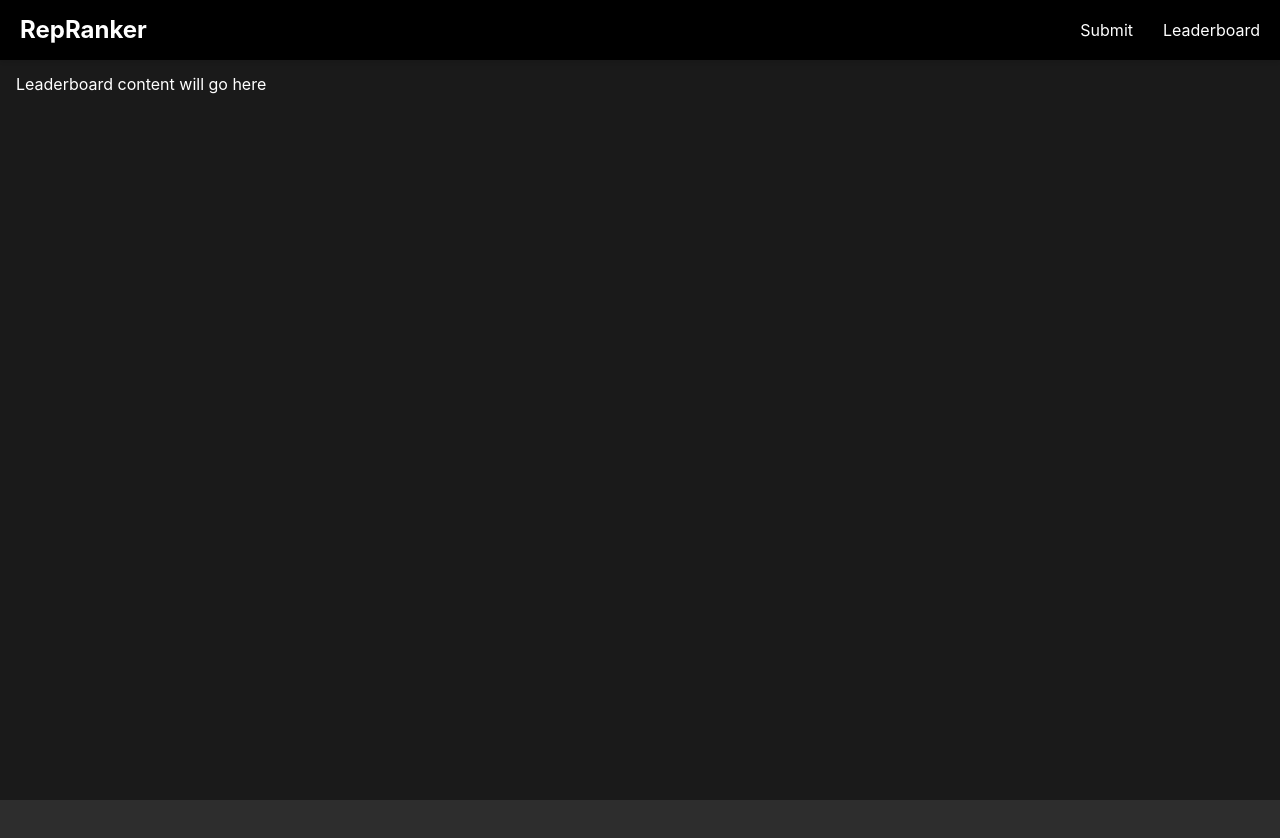
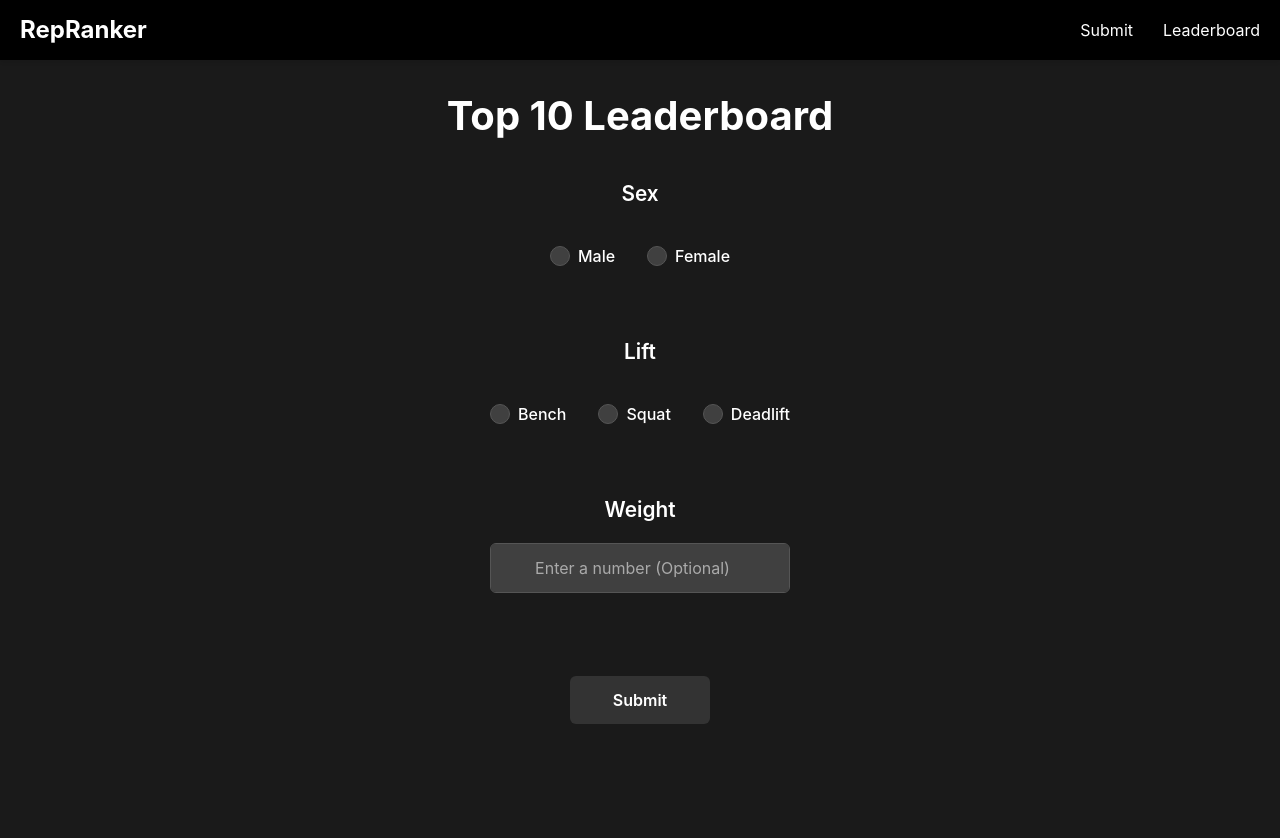
Before and after one commit to shabebe11/RepRanker, a React (Vite) app in the folder frontend/: page /leaderboard in a window 1280 px wide. Shown: the top 838 px of the page. Before the commit the page ends 800 px from the top, so only its background shows below. Built offline with nearby package versions, Linux system fonts and the light colour scheme.

Commit message:
added logic for leaderboard preference submission

```diff
--- a/frontend/src/components/Leaderboard.jsx
+++ b/frontend/src/components/Leaderboard.jsx
@@ -1,12 +1,101 @@
-import React from 'react';
+import React, {useState} from 'react';
 import '../styles/Leaderboard.css';
+import axios from "axios";
+import {Button, Form, Table} from "react-bootstrap";
 
 const Leaderboard = () => {
+    const [lift, setLift] = useState('')
+    const [sex, setSex] = useState('')
+    const [weight, setWeight] = useState('')
 
-  return (
-    <div className="p-3">
-      <h1 className="text-center">Leaderboard</h1>
-      <p>Leaderboard content will go here</p>
+    const [leaderboard, setLeaderboard] = useState([])
+    const [isSubmitted, setIsSubmitted] = useState(false)
+
+    const handleSubmit = (e) => {
+        event.preventDefault()
+        setIsSubmitted(true)
+        axios.get('http://localhost:8080/api/users/leaderboard',
+            {
+                params:
+                    {
+                        lift: lift,
+                        sex: sex,
+                        weight: weight ? weight : null
+                    }
+            }).then((response) => {
+                setLeaderboard(response.data)
+            }
+        )
+    }
+
+    if (isSubmitted) {
+        return (
+            <div>
+                <br/><br/><br/><br/>
+                Under construction
+            </div>
+        )
+    }
+
+    return (
+        <div className="submit-form-container">
+        <h1 className="text-center"> Top 10 Leaderboard</h1>
+        <form onSubmit={handleSubmit}>
+            <div className="form-section">
+                <h2 className={"mt-3"}><Form.Label>Sex</Form.Label></h2>
+                <div className="radio-group">
+                    <Form.Check
+                        type="radio"
+                        label="Male"
+                        checked={sex === "male"}
+                        onChange={(e) => setSex("male")}
+                    />
+                    <Form.Check
+                        type="radio"
+                        label="Female"
+                        checked={sex === "female"}
+                        onChange={(e) => setSex("female")}
+                    />
+                </div>
+            </div>
+            <div className="form-section">
+                <h2><Form.Label>Lift</Form.Label></h2>
+                <div className="radio-group">
+                    <Form.Check
+                        type="radio"
+                        label="Bench"
+                        checked={lift === "bench"}
+                        onChange={(e) => setLift("bench")}
+                    />
+                    <Form.Check
+                        type="radio"
+                        label="Squat"
+                        checked={lift === "squat"}
+                        onChange={(e) => setLift("squat")}
+                        />
+                        <Form.Check
+                            type="radio"
+                            label="Deadlift"
+                            checked={lift === "deadlift"}
+                            onChange={(e) => setLift("deadlift")}
+                        />
+                    </div>
+                </div>
+                <div className="form-section">
+                    <h2><Form.Label> Weight </Form.Label></h2>
+                    <Form.Control
+                        type="number"
+                        placeholder="Enter a number (Optional)"
+                        value={weight}
+                        onChange={(e) => setWeight(e.target.value)}
+                    />
+                </div>
+            <div className="form-section">
+                <Button type="submit"> Submit </Button>
+            </div>
+        </form>
+
+
     </div>
   );
 };
--- a/frontend/src/components/SubmitForm.jsx
+++ b/frontend/src/components/SubmitForm.jsx
@@ -17,7 +17,7 @@ const SubmitForm = () => {
   const [newSquat, setNewSquat] = useState(0);
   const [newDeadlift, setNewDeadlift] = useState(0);
 
-  const [isSubmitted, setIsSubmitted] = useState(true);
+  const [isSubmitted, setIsSubmitted] = useState(false);
   const [submittedPerson, setSubmittedPerson] = useState({});
 
   const handleSubmit = (event) => {
@@ -37,7 +37,7 @@ const SubmitForm = () => {
 
     setSubmittedPerson(personToSubmit)
 
-    // axios.post('http://localhost:8080/api/users/submit', personToSubmit);
+    axios.post('http://localhost:8080/api/users/submit', personToSubmit);
 
     // Reset form
     setSex('');
@@ -50,15 +50,15 @@ const SubmitForm = () => {
 
   if (isSubmitted) {
     return(
-        <div style={{border: "1px solid red"}} >
-
+        <div>
+          <br/><br/><br/><br/>
+          Under construction
         </div>
     )
   } else {
     return (
         <div className="submit-form-container">
-          <h1>!! Find Your Rank !!</h1>
-
+          <h1> Find Your Rank </h1>
           <form onSubmit={handleSubmit}>
             <div className="form-section">
               <h2><Form.Label>Nickname</Form.Label></h2>
@@ -68,7 +68,6 @@ const SubmitForm = () => {
                   onChange={(e) => setNewNickname(e.target.value)}
               />
             </div>
-
             <div className="form-section">
               <h2><Form.Label>Your Weight</Form.Label></h2>
               <Form.Control
--- a/frontend/src/styles/SubmitForm.css
+++ b/frontend/src/styles/SubmitForm.css
@@ -18,7 +18,6 @@ body {
     display: flex !important;
     flex-direction: column !important;
     align-items: center !important;
-    justify-content: center !important;
     padding: 2rem !important;
     margin-top: 60px !important; /* Account for fixed navbar */
     box-sizing: border-box !important;
@@ -269,8 +268,6 @@ body {
 .form-section {
     scrollbar-width: thin !important;
     scrollbar-color: #555 #2d2d2d !important;
-    max-height: 300px !important;
-    overflow-y: auto !important;
     padding: 10px !important;
     margin-bottom: 15px !important;
 }
```
